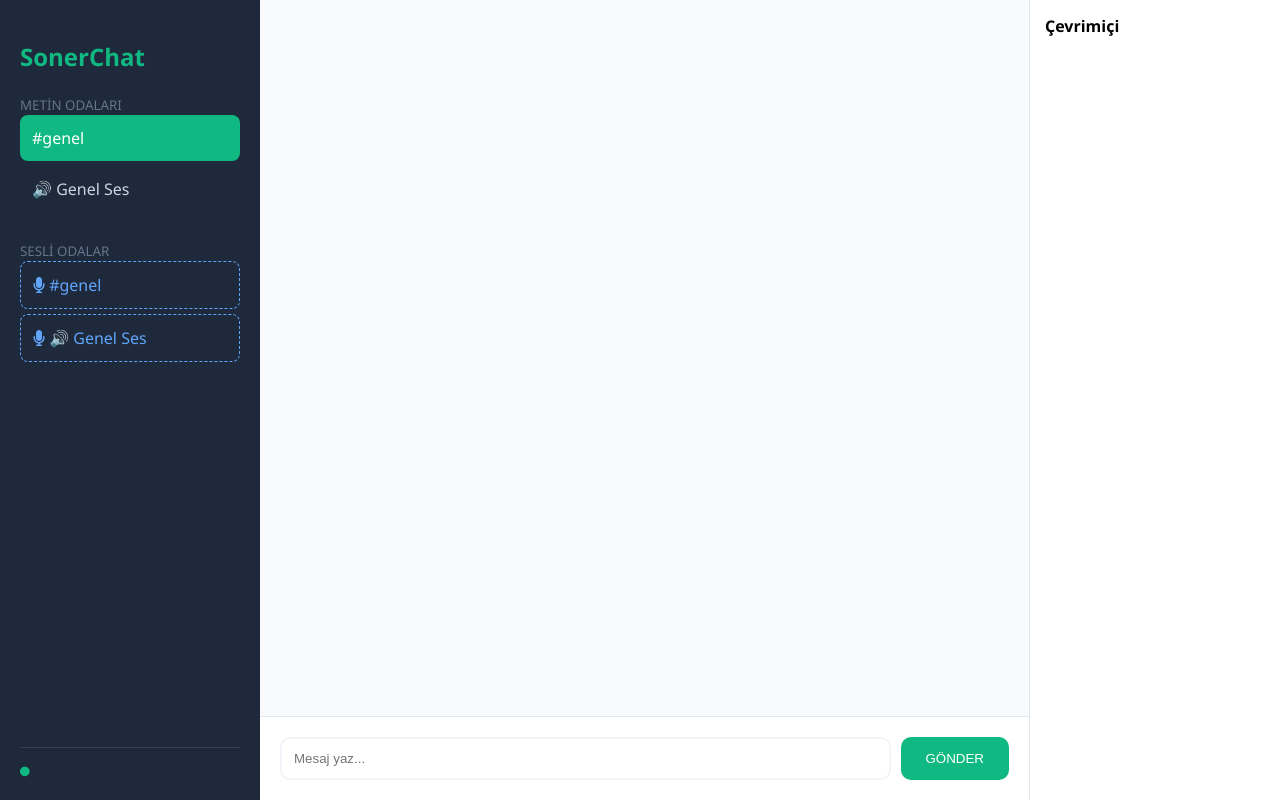
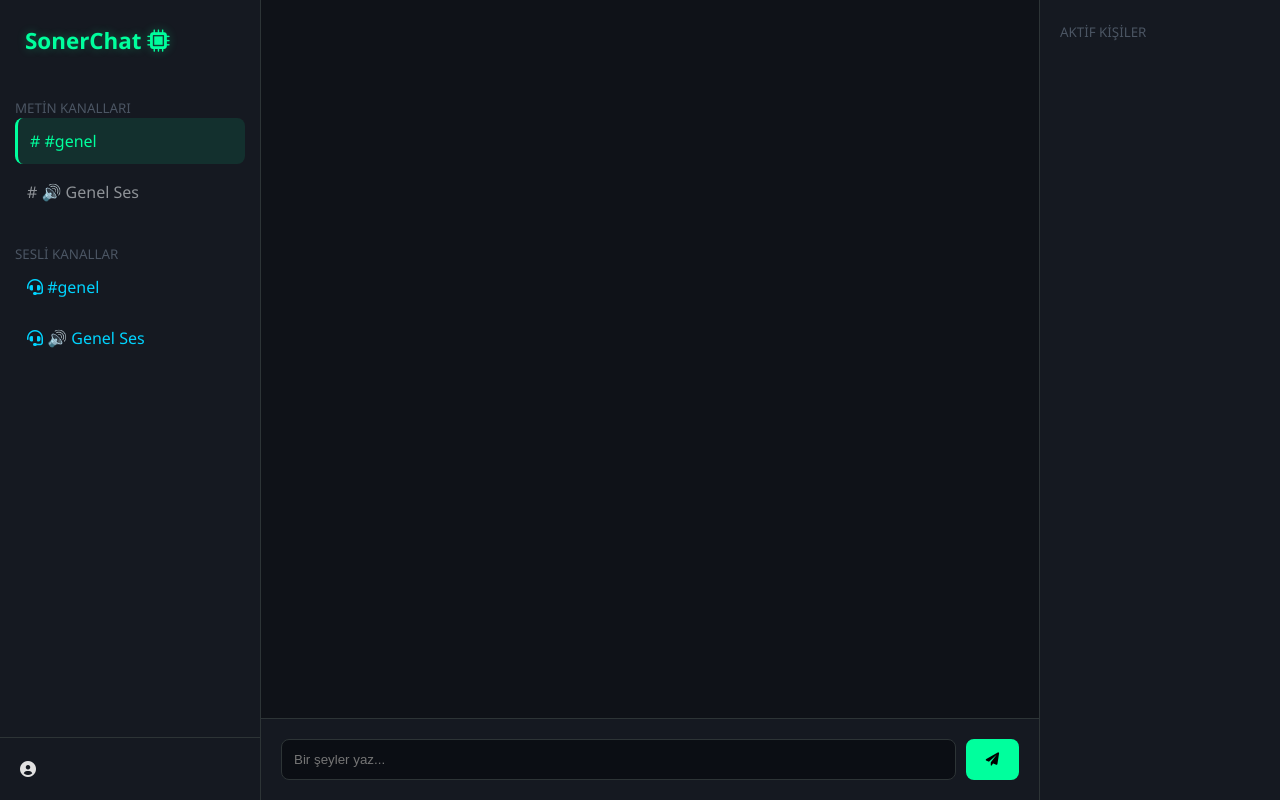
Before and after one commit to sonerhasgul/web_proje, a Flask app: template templates/sohbet.html in a window 1280 px wide. Run offline with Flask 3, Linux system fonts and the light colour scheme; the template is opened without the code that fills it: values that come from a table or form of the project are taken from there, others are empty; some libraries are stand-ins or nearby versions.

Commit message:
Update sohbet.html

```diff
--- a/templates/sohbet.html
+++ b/templates/sohbet.html
@@ -1,196 +1,202 @@
 <!DOCTYPE html>
-<html>
+<html lang="tr">
 <head>
-    <title>SonerChat | Ultra Voice Panel</title>
+    <meta charset="UTF-8">
+    <title>SonerChat Ultra v1</title>
     <link rel="stylesheet" href="https://cdnjs.cloudflare.com/ajax/libs/font-awesome/6.0.0/css/all.min.css">
     <style>
-        :root { --p: #10b981; --s: #1e293b; --bg: #f8fafc; --accent: #60a5fa; }
-        body { font-family: 'Segoe UI', sans-serif; margin: 0; display: flex; height: 100vh; background: var(--bg); overflow: hidden; }
-
-        /* Kenar Çubuğu */
-        .side { width: 260px; background: var(--s); color: white; display: flex; flex-direction: column; padding: 20px; box-sizing: border-box; }
-        .room { padding: 12px; cursor: pointer; border-radius: 8px; margin-bottom: 5px; color: #cbd5e1; transition: 0.3s; }
-        .room.active { background: var(--p); color: white; }
-        .room.ses { color: var(--accent); border: 1px dashed var(--accent); }
-
-        /* Ana Sohbet Alanı */
-        .main { flex: 1; display: flex; flex-direction: column; }
-        #m-box { flex: 1; overflow-y: auto; padding: 20px; display: flex; flex-direction: column; gap: 10px; }
-        .msg { padding: 12px; border-radius: 12px; background: white; max-width: 70%; border: 1px solid #e2e8f0; }
-        .msg.me { align-self: flex-end; background: var(--p); color: white; }
-        .input-area { padding: 20px; background: white; display: flex; gap: 10px; border-top: 1px solid #e2e8f0; }
-        input { flex: 1; padding: 12px; border: 2px solid #f1f5f9; border-radius: 10px; outline: none; }
-
-        /* SES KONTROL PANELİ (YENİ) */
-        #voice-panel { display: none; background: #0f172a; padding: 15px; border-radius: 12px; margin-top: 15px; border: 1px solid var(--accent); }
-        .meter-bg { background: #334155; height: 10px; border-radius: 5px; overflow: hidden; margin: 10px 0; position: relative; }
-        #meter-fill { background: linear-gradient(90deg, #10b981, #facc15, #ef4444); width: 0%; height: 100%; transition: width 0.1s; }
-        .v-btns { display: flex; justify-content: space-between; gap: 5px; }
-        .v-btn { flex: 1; padding: 8px; border: none; border-radius: 6px; cursor: pointer; font-size: 0.8rem; font-weight: bold; color: white; }
-        .btn-mute { background: #475569; }
-        .btn-mute.active { background: #ef4444; }
-        .btn-leave { background: #94a3b8; }
-
-        .u-list { width: 220px; background: white; padding: 15px; border-left: 1px solid #e2e8f0; }
+        :root { --bg: #0b0e14; --side: #151921; --p: #00ff9d; --text: #e1e1e1; --accent: #00d4ff; }
+        body { margin: 0; font-family: 'Segoe UI', sans-serif; background: var(--bg); color: var(--text); display: flex; height: 100vh; overflow: hidden; }
+        .sidebar { width: 260px; background: var(--side); display: flex; flex-direction: column; border-right: 1px solid #2d3436; }
+        .sidebar-header { padding: 25px; font-size: 1.4rem; font-weight: bold; color: var(--p); text-shadow: 0 0 10px rgba(0,255,157,0.3); }
+        .nav-section { padding: 15px; flex: 1; overflow-y: auto; }
+        .room { padding: 12px; border-radius: 8px; cursor: pointer; margin-bottom: 5px; color: #8e9297; transition: 0.2s; }
+        .room:hover { background: #2d3436; color: white; }
+        .room.active { background: rgba(0,255,157,0.1); color: var(--p); border-left: 3px solid var(--p); }
+        .room.ses { color: var(--accent); }
+        .main { flex: 1; display: flex; flex-direction: column; background: #0f1218; }
+        #messages { flex: 1; overflow-y: auto; padding: 20px; display: flex; flex-direction: column; gap: 10px; }
+        .msg { background: #1e232b; padding: 12px; border-radius: 12px; max-width: 75%; border: 1px solid #2d3436; }
+        .msg.me { align-self: flex-end; background: var(--p); color: #0b0e14; font-weight: 500; }
+        .input-area { padding: 20px; background: var(--side); display: flex; gap: 10px; border-top: 1px solid #2d3436; }
+        input { flex: 1; background: #0b0e14; border: 1px solid #2d3436; padding: 12px; border-radius: 8px; color: white; outline: none; }
+        .user-list { width: 200px; background: var(--side); padding: 20px; border-left: 1px solid #2d3436; }
+        .user-item { padding: 8px; cursor: pointer; font-size: 0.9rem; }
+        #voice-panel { display: none; background: #1e232b; padding: 15px; border-radius: 10px; margin: 10px; border: 1px solid var(--accent); }
+        .meter { height: 6px; background: #0b0e14; border-radius: 3px; margin: 10px 0; overflow: hidden; }
+        #meter-fill { width: 0%; height: 100%; background: var(--p); box-shadow: 0 0 10px var(--p); transition: 0.1s; }
+        #pm-box { display: none; position: fixed; bottom: 90px; right: 220px; width: 300px; height: 380px; background: var(--side); border: 2px solid var(--p); border-radius: 12px; flex-direction: column; box-shadow: 0 10px 30px rgba(0,0,0,0.5); }
+        .pm-head { background: var(--p); color: #0b0e14; padding: 12px; font-weight: bold; display: flex; justify-content: space-between; border-radius: 10px 10px 0 0; }
     </style>
 </head>
 <body>
 
-<div class="side">
-    <h2 style="color:var(--p); margin-bottom: 20px;">SonerChat</h2>
-
-    <div style="flex: 1; overflow-y: auto;">
-        <small style="color:#64748b">METİN ODALARI</small>
+<div class="sidebar">
+    <div class="sidebar-header">SonerChat <i class="fa fa-microchip"></i></div>
+    <div class="nav-section">
+        <small style="color: #4b5563">METİN KANALLARI</small>
         {% for o in yazi_odalar %}
-        <div class="room {% if o.ad == '#genel' %}active{% endif %}" id="r-{{ o.id }}" onclick="join('{{ o.ad }}', '{{ o.id }}')">{{ o.ad }}</div>
+        <div class="room {% if o.ad == '#genel' %}active{% endif %}" id="r-{{ o.id }}" onclick="switchRoom('{{ o.ad }}', '{{ o.id }}')"># {{ o.ad }}</div>
         {% endfor %}
         <br>
-        <small style="color:#64748b">SESLİ ODALAR</small>
+        <small style="color: #4b5563">SESLİ KANALLAR</small>
         {% for s in ses_odalar %}
-        <div class="room ses" onclick="joinVoice('{{ s.ad }}')"><i class="fa fa-microphone"></i> {{ s.ad }}</div>
+        <div class="room ses" onclick="joinVoice('{{ s.ad }}')"><i class="fa fa-headset"></i> {{ s.ad }}</div>
         {% endfor %}
 
         <div id="voice-panel">
-            <div style="font-size: 0.7rem; color: var(--accent);" id="v-status">Bağlanıyor...</div>
-            <div class="meter-bg">
-                <div id="meter-fill"></div>
-            </div>
-            <div class="v-btns">
-                <button id="mute-btn" class="v-btn btn-mute" onclick="toggleMute()"><i class="fa fa-microphone-slash"></i> Sustur</button>
-                <button class="v-btn btn-leave" onclick="leaveVoice()">Ayrıl</button>
-            </div>
+            <span id="v-name" style="font-size: 0.7rem; color: var(--accent);"></span>
+            <div class="meter"><div id="meter-fill"></div></div>
+            <button onclick="leaveVoice()" style="width:100%; background:#ff4757; border:none; color:white; padding:8px; border-radius:5px; cursor:pointer; font-weight:bold">AYRIL</button>
         </div>
     </div>
-
-    <div style="margin-top:20px; padding-top:10px; border-top: 1px solid #334155;">
-        <span><i class="fa fa-circle" style="color:var(--p); font-size:0.6rem"></i> {{ kullanici.kullanici_adi }}</span><br>
-        {% if kullanici.is_super_admin %}<a href="/admin" style="color:#fbbf24; text-decoration:none; font-size:0.8rem">Yönetim</a>{% endif %}
+    <div style="padding: 20px; border-top: 1px solid #2d3436;">
+        <i class="fa fa-user-circle"></i> <strong>{{ kullanici.kullanici_adi }}</strong>
     </div>
 </div>
 
 <div class="main">
-    <div id="m-box"></div>
+    <div id="messages"></div>
     <div class="input-area">
-        <input type="text" id="m-in" placeholder="Mesaj yaz..." onkeypress="if(event.key==='Enter')send()">
-        <button onclick="send()" style="background:var(--p); color:white; border:none; padding:0 25px; border-radius:10px; cursor:pointer">GÖNDER</button>
+        <input type="text" id="m-in" placeholder="Bir şeyler yaz..." onkeypress="if(event.key==='Enter')send()">
+        <button onclick="send()" style="background:var(--p); border:none; padding:12px 20px; border-radius:8px; cursor:pointer"><i class="fa fa-paper-plane"></i></button>
     </div>
 </div>
 
-<div class="u-list">
-    <strong>Çevrimiçi</strong>
-    <div id="online-list" style="margin-top:15px"></div>
+<div class="user-list">
+    <small style="color: #4b5563">AKTİF KİŞİLER</small>
+    <div id="u-list-content" style="margin-top:15px"></div>
+</div>
+
+<div id="pm-box">
+    <div class="pm-head"><span id="pm-target"></span> <i class="fa fa-times" onclick="closePM()" style="cursor:pointer"></i></div>
+    <div id="pm-content" style="flex:1; overflow-y:auto; padding:15px; font-size:0.85rem; display:flex; flex-direction:column; gap:8px"></div>
+    <div style="padding:15px; background: #0b0e14; border-radius: 0 0 10px 10px;">
+        <input type="text" id="pm-in" placeholder="Fısılda..." onkeypress="if(event.key==='Enter')sendPM()" style="width:85%">
+    </div>
 </div>
 
 <script src="https://cdnjs.cloudflare.com/ajax/libs/socket.io/4.0.1/socket.io.js"></script>
 <script>
     const socket = io();
+    const myName = "{{ kullanici.kullanici_adi }}";
     let curRoom = '#genel';
-    const myName = "{{ kullanici.kullanici_adi }}";
+    let localStream;
+    let peers = {};
+    const rtcConfig = { iceServers: [{ urls: "stun:stun.l.google.com:19302" }] };
 
-    // Ses Değişkenleri
-    let localStream;
-    let audioContext;
-    let analyser;
-    let microphone;
-    let javascriptNode;
-    let isMuted = false;
+    // MESAJLAŞMA
+    function send() {
+        const i = document.getElementById('m-in');
+        if(i.value.trim()) { socket.emit('mesaj_gonder', { mesaj: i.value, oda: curRoom }); i.value = ''; }
+    }
+    socket.on('yeni_mesaj', d => {
+        if(d.oda !== curRoom) return;
+        const div = document.createElement('div');
+        div.className = `msg ${d.gonderen === myName ? 'me' : ''}`;
+        div.innerHTML = `<small style="display:block; font-size:0.6rem; margin-bottom:4px; opacity:0.6">${d.gonderen}</small>${d.icerik}`;
+        document.getElementById('messages').appendChild(div);
+        document.getElementById('messages').scrollTop = 99999;
+    });
 
+    // KULLANICI LİSTESİ VE PM
+    socket.on('kullanici_listesi', list => {
+        document.getElementById('u-list-content').innerHTML = list.map(u =>
+            `<div class="user-item" onclick="openPM('${u}')"><i class="fa fa-circle" style="color:var(--p); font-size:0.5rem"></i> ${u}</div>`
+        ).join('');
+    });
+    function openPM(u) {
+        if(u === myName) return;
+        document.getElementById('pm-target').innerText = u;
+        document.getElementById('pm-box').style.display = 'flex';
+    }
+    function closePM() { document.getElementById('pm-box').style.display = 'none'; }
+    function sendPM() {
+        const i = document.getElementById('pm-input'), target = document.getElementById('pm-target').innerText;
+        socket.emit('ozel_mesaj', { hedef: target, mesaj: i.value });
+        const div = document.createElement('div'); div.innerText = "Ben: " + i.value;
+        document.getElementById('pm-content').appendChild(div); i.value = '';
+    }
+    socket.on('yeni_ozel_mesaj', d => {
+        openPM(d.gonderen);
+        const div = document.createElement('div'); div.innerText = d.gonderen + ": " + d.mesaj;
+        div.style.color = "var(--p)";
+        document.getElementById('pm-content').appendChild(div);
+    });
+
+    // SESLİ ODA (WebRTC KÖPRÜSÜ)
     async function joinVoice(sRoom) {
         try {
             localStream = await navigator.mediaDevices.getUserMedia({ audio: true });
             document.getElementById('voice-panel').style.display = 'block';
-            document.getElementById('v-status').innerText = "Oda: " + sRoom;
+            document.getElementById('v-name').innerText = "BAĞLI: " + sRoom;
 
-            // Ses Seviyesi Ölçer (Analyzer) Kurulumu
-            audioContext = new (window.AudioContext || window.webkitAudioContext)();
-            analyser = audioContext.createAnalyser();
-            microphone = audioContext.createMediaStreamSource(localStream);
-            javascriptNode = audioContext.createScriptProcessor(2048, 1, 1);
-
-            analyser.smoothingTimeConstant = 0.8;
-            analyser.fftSize = 1024;
-
-            microphone.connect(analyser);
-            analyser.connect(javascriptNode);
-            javascriptNode.connect(audioContext.destination);
-
-            javascriptNode.onaudioprocess = () => {
-                let array = new Uint8Array(analyser.frequencyBinCount);
-                analyser.getByteFrequencyData(array);
-                let values = 0;
-                for (let i = 0; i < array.length; i++) { values += array[i]; }
-                let average = values / array.length;
-
-                // Meter çubuğunu güncelle (0-100 arası)
-                if(!isMuted) {
-                    document.getElementById('meter-fill').style.width = Math.min(average * 2, 100) + "%";
-                } else {
-                    document.getElementById('meter-fill').style.width = "0%";
-                }
+            // Görsel Seviye Çubuğu
+            const audioCtx = new AudioContext();
+            const analyser = audioCtx.createAnalyser();
+            const source = audioCtx.createMediaStreamSource(localStream);
+            const node = audioCtx.createScriptProcessor(2048, 1, 1);
+            source.connect(analyser); analyser.connect(node); node.connect(audioCtx.destination);
+            node.onaudioprocess = () => {
+                let arr = new Uint8Array(analyser.frequencyBinCount);
+                analyser.getByteFrequencyData(arr);
+                let avg = arr.reduce((a,b)=>a+b)/arr.length;
+                document.getElementById('meter-fill').style.width = Math.min(avg * 2.5, 100) + "%";
             };
 
-            socket.emit('oda_degistir', { yeni_oda: sRoom });
             socket.emit('ses_sinyali', { type: 'join', oda: sRoom, ad: myName });
-
-        } catch (err) {
-            alert("Mikrofon izni verilmedi!");
-        }
+        } catch(e) { alert("Mikrofon izni gerekli!"); }
     }
 
-    function toggleMute() {
-        isMuted = !isMuted;
-        localStream.getAudioTracks()[0].enabled = !isMuted;
-        const btn = document.getElementById('mute-btn');
-        if(isMuted) {
-            btn.classList.add('active');
-            btn.innerHTML = '<i class="fa fa-microphone"></i> Konuş';
-        } else {
-            btn.classList.remove('active');
-            btn.innerHTML = '<i class="fa fa-microphone-slash"></i> Sustur';
-        }
-    }
-
-    function leaveVoice() {
-        if(localStream) {
-            localStream.getTracks().forEach(t => t.stop());
-            if(audioContext) audioContext.close();
-            document.getElementById('voice-panel').style.display = 'none';
-            location.reload();
-        }
-    }
-
-    // Klasik Sohbet Fonksiyonları
-    function join(roomAd, roomId) {
-        if(roomAd === curRoom) return;
-        document.querySelectorAll('.room').forEach(e => e.classList.remove('active'));
-        document.getElementById('r-' + roomId).classList.add('active');
-        document.getElementById('m-box').innerHTML = "";
-        socket.emit('oda_degistir', { yeni_oda: roomAd });
-        curRoom = roomAd;
-    }
-
-    function send() {
-        const i = document.getElementById('m-in');
-        if(i.value.trim()) { socket.emit('mesaj_gonder', { mesaj: i.value }); i.value = ''; }
-    }
-
-    socket.on('yeni_mesaj', (d) => {
-        if(d.oda === curRoom) {
-            const div = document.createElement('div');
-            div.className = `msg ${d.gonderen === myName ? 'me' : ''}`;
-            div.innerHTML = `<strong style="font-size:0.7rem; display:block">${d.gonderen}</strong> ${d.icerik}`;
-            document.getElementById('m-box').appendChild(div);
-            document.getElementById('m-box').scrollTop = 99999;
+    socket.on('ses_sinyali_al', async (data) => {
+        if (data.type === 'join') {
+            const peer = createPeer(data.ad, data.oda);
+            const offer = await peer.createOffer();
+            await peer.setLocalDescription(offer);
+            socket.emit('ses_sinyali', { type: 'offer', offer, oda: data.oda, hedef: data.ad, gonderen: myName });
+        } else if (data.type === 'offer') {
+            const peer = createPeer(data.gonderen, data.oda);
+            await peer.setRemoteDescription(new RTCSessionDescription(data.offer));
+            const answer = await peer.createAnswer();
+            await peer.setLocalDescription(answer);
+            socket.emit('ses_sinyali', { type: 'answer', answer, oda: data.oda, hedef: data.gonderen, gonderen: myName });
+        } else if (data.type === 'answer') {
+            await peers[data.gonderen].setRemoteDescription(new RTCSessionDescription(data.answer));
+        } else if (data.type === 'ice') {
+            await peers[data.gonderen].addIceCandidate(new RTCIceCandidate(data.candidate));
         }
     });
 
-    socket.on('kullanici_listesi', (liste) => {
-        document.getElementById('online-list').innerHTML = liste.map(u => `
-            <div style="margin-bottom:10px; font-size:0.9rem">
-                <img src="/static/uploads/${u.foto}" style="width:25px; height:25px; border-radius:50%; vertical-align:middle; margin-right:5px">
-                <span>${u.ad}</span>
-            </div>`).join('');
-    });
+    function createPeer(targetUser, oda) {
+        const peer = new RTCPeerConnection(rtcConfig);
+        peers[targetUser] = peer;
+        localStream.getTracks().forEach(t => peer.addTrack(t, localStream));
+
+        peer.ontrack = (e) => {
+            let audio = document.getElementById('audio-' + targetUser);
+            if(!audio) {
+                audio = document.createElement('audio');
+                audio.id = 'audio-' + targetUser;
+                audio.autoplay = true;
+                document.body.appendChild(audio);
+            }
+            audio.srcObject = e.streams[0];
+        };
+
+        peer.onicecandidate = (e) => {
+            if(e.candidate) socket.emit('ses_sinyali', { type: 'ice', candidate: e.candidate, oda: oda, hedef: targetUser, gonderen: myName });
+        };
+        return peer;
+    }
+
+    function leaveVoice() { location.reload(); }
+    function switchRoom(ad, id) {
+        if(ad === curRoom) return;
+        curRoom = ad;
+        document.getElementById('messages').innerHTML = "";
+        document.querySelectorAll('.room').forEach(e=>e.classList.remove('active'));
+        document.getElementById('r-'+id).classList.add('active');
+    }
 </script>
 </body>
 </html>
```
